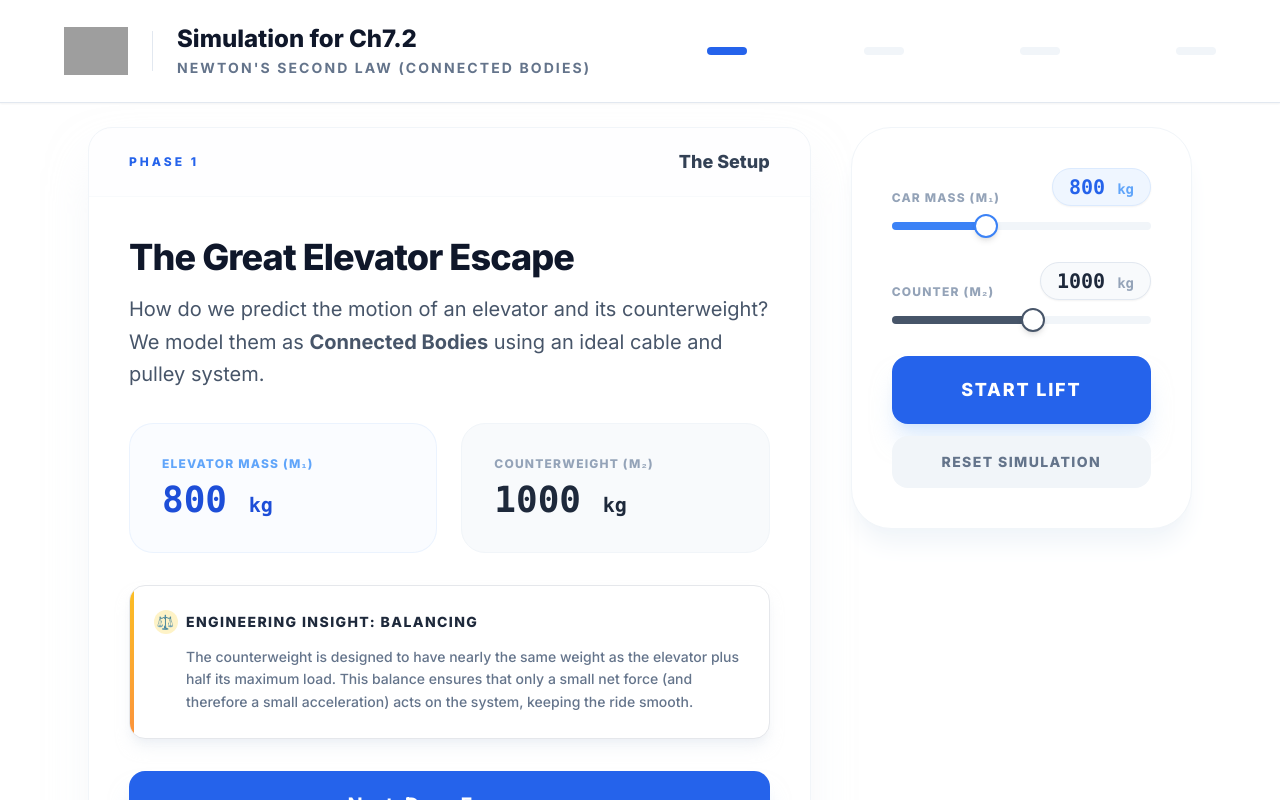
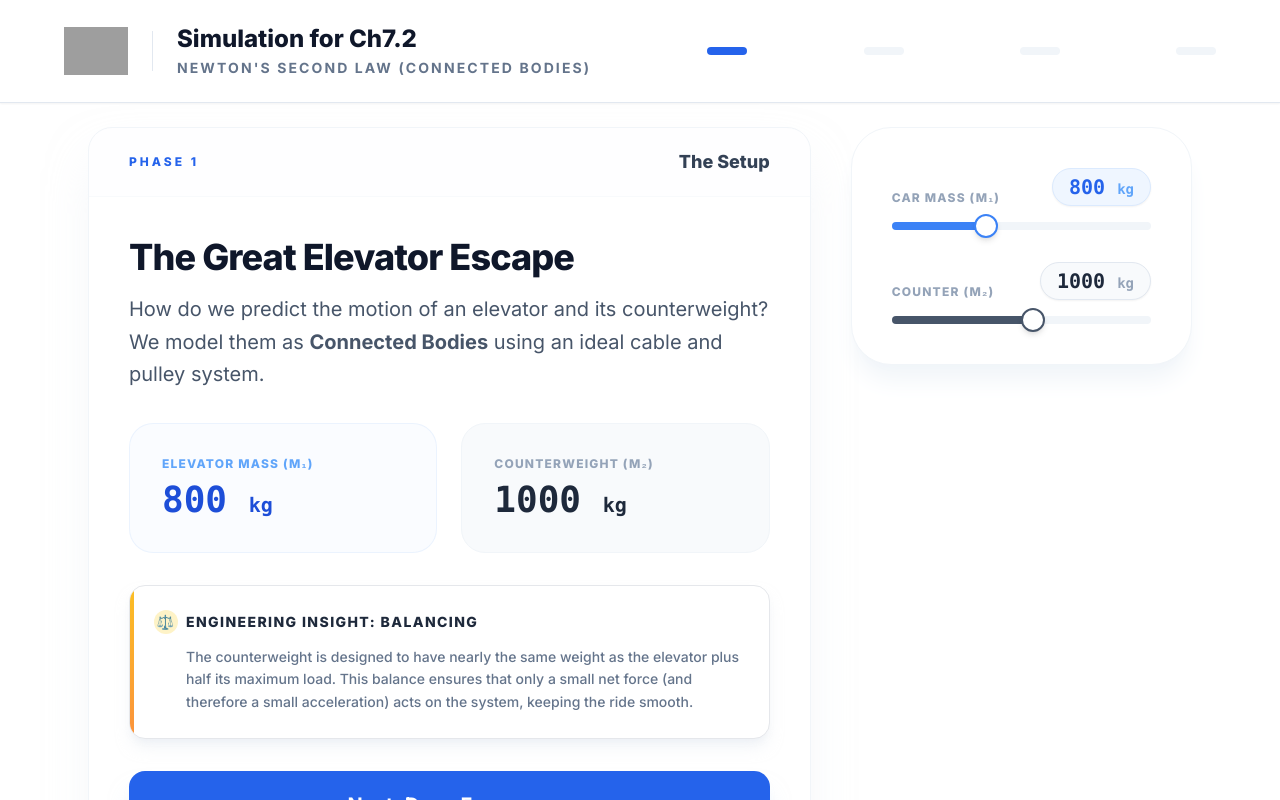
Before and after one commit to el2060/MEF-7.2-Jan2026-version3, a React (Vite) app: page / in a window 1280 px wide. Shown: the top 800 px of the page. Built offline with nearby package versions, Linux system fonts and the light colour scheme; grey boxes are pictures that could not be loaded.

Commit message:
UI/UX Refinement: Contextual visibility for simulation controls and modern styling

```diff
--- a/App.tsx
+++ b/App.tsx
@@ -237,6 +237,7 @@ const App: React.FC = () => {
             state={state}
             setState={setState}
             onReset={resetSim}
+            step={step}
           />
 
           {step === TutorialStep.SIMULATE && (
--- a/components/Controls.tsx
+++ b/components/Controls.tsx
@@ -1,14 +1,15 @@
 
 import React from 'react';
-import { SimulationState } from '../types';
+import { SimulationState, TutorialStep } from '../types';
 
 interface Props {
   state: SimulationState;
   setState: React.Dispatch<React.SetStateAction<SimulationState>>;
   onReset: () => void;
+  step: TutorialStep;
 }
 
-const Controls: React.FC<Props> = ({ state, setState, onReset }) => {
+const Controls: React.FC<Props> = ({ state, setState, onReset, step }) => {
   const handleChange = (key: 'm1' | 'm2', val: number) => {
     setState(prev => {
       const newState = { ...prev, [key]: val, position: 0, velocity: 0, isPlaying: false };
@@ -59,8 +60,8 @@ const Controls: React.FC<Props> = ({ state, setState, onReset }) => {
       </div>
 
 
-
-      <div className="flex flex-col gap-3">
+      {step === TutorialStep.SIMULATE && (
+        <div className="flex flex-col gap-3 animate-in fade-in slide-in-from-bottom-4 duration-500">
           <button
             onClick={() => setState(s => ({ ...s, isPlaying: !s.isPlaying }))}
             className={`w-full py-5 text-lg font-black uppercase tracking-widest rounded-2xl transition-all shadow-xl active:scale-95 ${state.isPlaying ? 'bg-amber-500 text-white shadow-amber-200/50' : 'bg-blue-600 text-white shadow-blue-200/50 hover:bg-blue-700'}`}
@@ -74,6 +75,7 @@ const Controls: React.FC<Props> = ({ state, setState, onReset }) => {
             Reset Simulation
           </button>
         </div>
+      )}
     </div>
   );
 };
```
Lines whose indentation alone changed are shown as unchanged.
